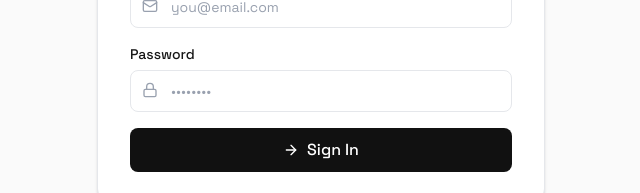
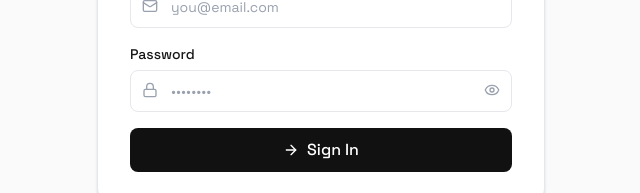
Before and after one commit to hmadhsan/callio, a Next.js app: page /login in a window 1280 px wide. Shown: the part 472-665 px from the top of the page, without its empty margins (319-959 px from the left). Built offline with nearby package versions, Linux system fonts and the light colour scheme.

Commit message:
ui: password eye toggle, dashboard UserNav dropdown

```diff
--- a/src/app/dashboard/page.tsx
+++ b/src/app/dashboard/page.tsx
@@ -5,7 +5,8 @@ import { getAllApis } from '@/lib/apiService';
 import prisma from '@/lib/prisma';
 import GenerateKeyForm from '@/components/GenerateKeyForm';
 import KeyTableRow from '@/components/KeyTableRow';
-import { Key, Layers, Plus, ArrowRight, Settings, LogOut } from 'lucide-react';
+import { Key, Layers, Plus, ArrowRight, Settings } from 'lucide-react';
+import UserNav from '@/components/UserNav';
 
 export const dynamic = 'force-dynamic';
 
@@ -35,7 +36,7 @@ export default async function DashboardPage() {
           <div className="flex items-center gap-4">
             <Link href="/browse" className="text-sm text-[var(--muted)] hover:text-[var(--ink)] transition">Browse</Link>
             <Link href="/keys" className="text-sm text-[var(--muted)] hover:text-[var(--ink)] transition">Keys</Link>
-            <span className="text-sm text-[var(--muted)]">{user.email}</span>
+            <UserNav />
           </div>
         </div>
       </nav>
--- a/src/app/login/page.tsx
+++ b/src/app/login/page.tsx
@@ -3,7 +3,7 @@
 import { useState, useEffect } from 'react';
 import { useRouter, useSearchParams } from 'next/navigation';
 import Link from 'next/link';
-import { Mail, Lock, ArrowRight, Loader2 } from 'lucide-react';
+import { Mail, Lock, ArrowRight, Loader2, Eye, EyeOff } from 'lucide-react';
 import { Suspense } from 'react';
 
 function LoginForm() {
@@ -15,6 +15,7 @@ function LoginForm() {
   const [loading, setLoading] = useState(false);
   const [error, setError] = useState('');
   const [magicSent, setMagicSent] = useState(false);
+  const [showPassword, setShowPassword] = useState(false);
 
   useEffect(() => {
     const err = searchParams.get('error');
@@ -152,13 +153,21 @@ function LoginForm() {
                       <div className="relative">
                         <Lock className="absolute left-3 top-3 w-4 h-4 text-gray-400" />
                         <input
-                          type="password"
+                          type={showPassword ? 'text' : 'password'}
                           value={password}
                           onChange={(e) => setPassword(e.target.value)}
                           placeholder="••••••••"
                           required
-                          className="w-full pl-10 pr-4 py-2.5 border border-[var(--line)] rounded-lg text-sm focus:outline-none focus:ring-2 focus:ring-[var(--ink)] placeholder:text-gray-400"
+                          className="w-full pl-10 pr-10 py-2.5 border border-[var(--line)] rounded-lg text-sm focus:outline-none focus:ring-2 focus:ring-[var(--ink)] placeholder:text-gray-400"
                         />
+                        <button
+                          type="button"
+                          onClick={() => setShowPassword(!showPassword)}
+                          className="absolute right-3 top-3 text-gray-400 hover:text-gray-600 transition"
+                          tabIndex={-1}
+                        >
+                          {showPassword ? <EyeOff className="w-4 h-4" /> : <Eye className="w-4 h-4" />}
+                        </button>
                       </div>
                     </div>
                   )}
--- a/src/app/signup/page.tsx
+++ b/src/app/signup/page.tsx
@@ -3,7 +3,7 @@
 import { useState } from 'react';
 import { useRouter } from 'next/navigation';
 import Link from 'next/link';
-import { Mail, Lock, User, ArrowRight, Loader2 } from 'lucide-react';
+import { Mail, Lock, User, ArrowRight, Loader2, Eye, EyeOff } from 'lucide-react';
 
 export default function SignupPage() {
   const router = useRouter();
@@ -12,6 +12,7 @@ export default function SignupPage() {
   const [password, setPassword] = useState('');
   const [loading, setLoading] = useState(false);
   const [error, setError] = useState('');
+  const [showPassword, setShowPassword] = useState(false);
 
   const handleSubmit = async (e: React.FormEvent) => {
     e.preventDefault();
@@ -106,14 +107,22 @@ export default function SignupPage() {
                 <div className="relative">
                   <Lock className="absolute left-3 top-3 w-4 h-4 text-gray-400" />
                   <input
-                    type="password"
+                    type={showPassword ? 'text' : 'password'}
                     value={password}
                     onChange={(e) => setPassword(e.target.value)}
                     placeholder="Min 8 characters"
                     required
                     minLength={8}
-                    className="w-full pl-10 pr-4 py-2.5 border border-[var(--line)] rounded-lg text-sm focus:outline-none focus:ring-2 focus:ring-[var(--ink)] placeholder:text-gray-400"
+                    className="w-full pl-10 pr-10 py-2.5 border border-[var(--line)] rounded-lg text-sm focus:outline-none focus:ring-2 focus:ring-[var(--ink)] placeholder:text-gray-400"
                   />
+                  <button
+                    type="button"
+                    onClick={() => setShowPassword(!showPassword)}
+                    className="absolute right-3 top-3 text-gray-400 hover:text-gray-600 transition"
+                    tabIndex={-1}
+                  >
+                    {showPassword ? <EyeOff className="w-4 h-4" /> : <Eye className="w-4 h-4" />}
+                  </button>
                 </div>
               </div>
 
```
